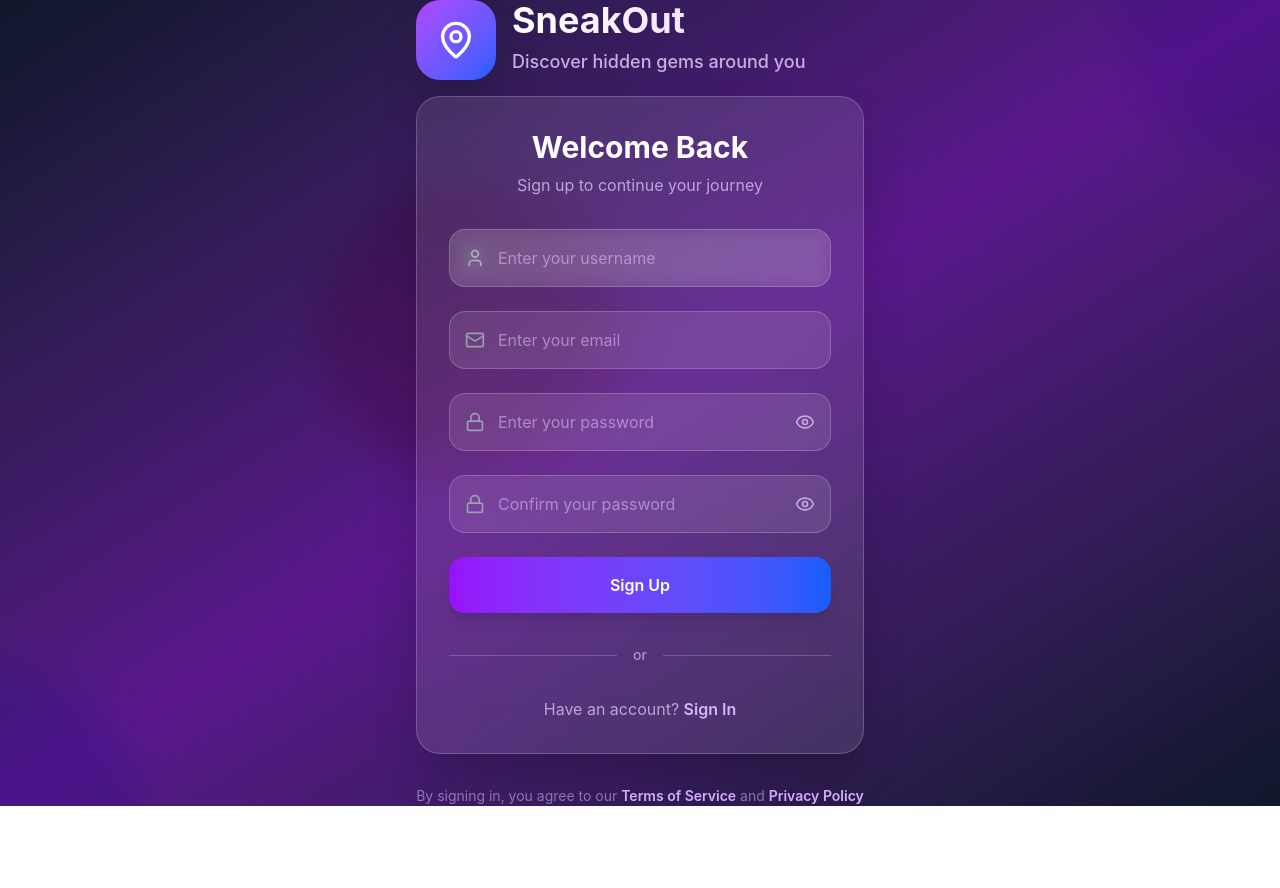
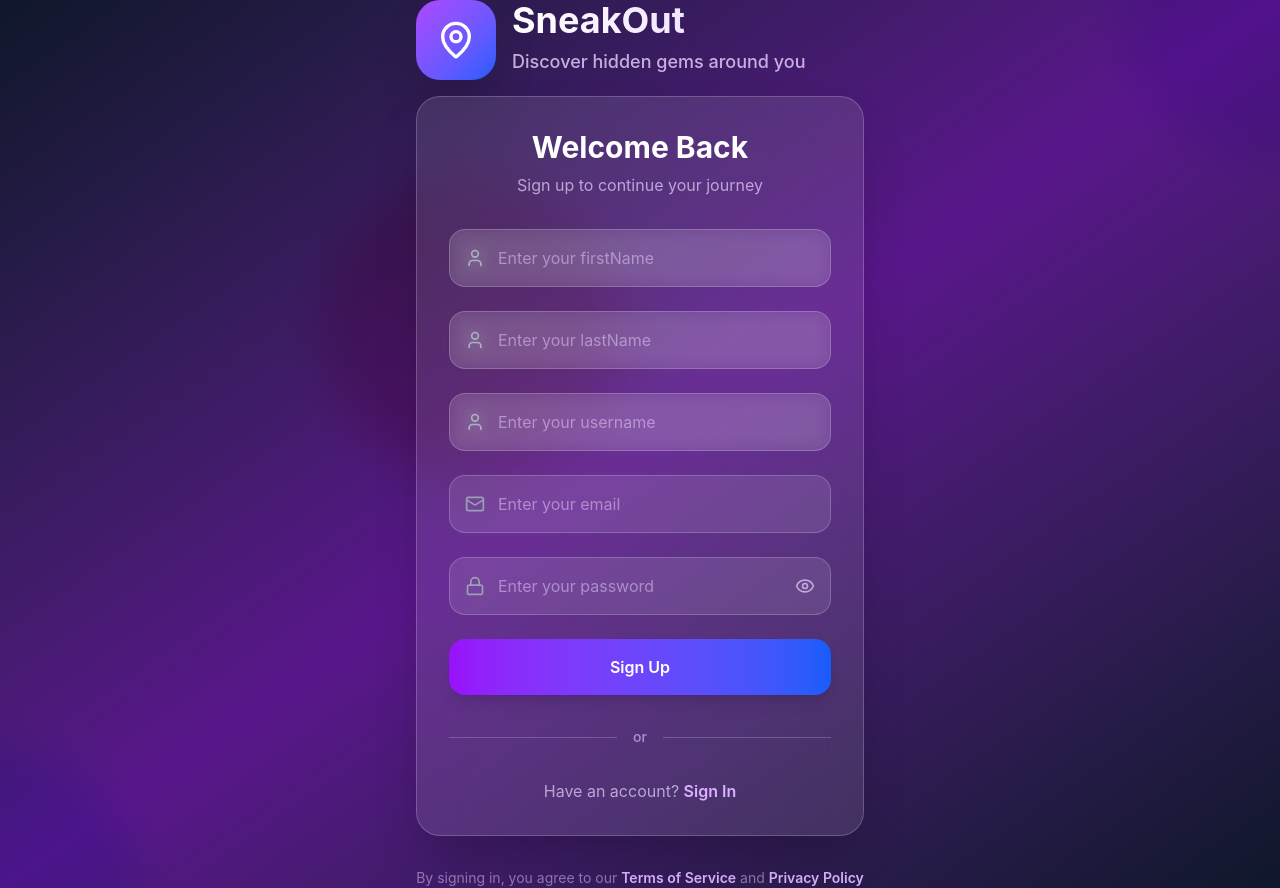
Before and after one commit to ANIKETHPAWAR/SneakOut, a React (Vite) app in the folder client/: page /Register in a window 1280 px wide. Before the commit the page ends 806 px from the top, so only its background shows below. Built offline with nearby package versions, Linux system fonts and the light colour scheme; the HTML template or start-up script is replaced by a standard one.

Commit message:
Enhance Register component by adding first name and last name fields, and removing confirm password field. Update form validation and UI elements for improved user experience.

```diff
--- a/client/src/components/Register.jsx
+++ b/client/src/components/Register.jsx
@@ -7,10 +7,11 @@ import { Heading } from './heading';
 const Register = () => {
   // State for form fields
   const [formData, setFormData] = useState({
+   firstName:"",
+   lastName:"",
     username: '',
     email: '',
-    password: '',
-    confirmPassword: ''
+    password: ''
   });
   // focus field state
   const [focusedField, setFocusedField] = useState('');
@@ -56,7 +57,7 @@ const Register = () => {
     else if (!/^[^@\s]+@[^@\s]+\.[^@\s]+$/.test(formData.email)) newErrors.email = 'Invalid email';
     if (!formData.password) newErrors.password = 'Password is required';
     else if (formData.password.length < 6) newErrors.password = 'Password must be at least 6 characters';
-    if (formData.password !== formData.confirmPassword) newErrors.confirmPassword = 'Passwords do not match';
+
     return newErrors;
   };
 
@@ -96,6 +97,45 @@ const Register = () => {
           {success && <p className="text-green-400 text-xs text-center">{success}</p>}
 
           <form onSubmit={handleSubmit} className="space-y-6">
+         {/*  firstName */}
+         <div className="relative group">
+              <div className={`absolute inset-y-0 left-0 pl-4 flex items-center pointer-events-none transition-all duration-300 ${
+                focusedField === 'firstName' ? 'text-purple-400' : 'text-gray-400'
+              }`}>
+                <User className="h-5 w-5" />
+              </div>
+              <input
+                type="text"
+                name="firstName"
+                value={formData.firstName}
+                onChange={handleChange}
+                onFocus={() => setFocusedField('firstName')}
+                onBlur={() => setFocusedField('')}
+                placeholder="Enter your firstName"
+                className="w-full pl-12 pr-4 py-4 bg-white/10 border border-white/20 rounded-2xl focus:ring-2 focus:ring-purple-500 focus:border-transparent transition-all duration-300 outline-none text-white placeholder-purple-200/50 backdrop-blur-sm"
+                required
+              />
+              <div className="absolute inset-0 rounded-2xl bg-gradient-to-r from-purple-500/20 to-blue-500/20 opacity-0 group-hover:opacity-100 transition-opacity duration-300 -z-10"></div>
+            </div>
+            <div className="relative group">
+              <div className={`absolute inset-y-0 left-0 pl-4 flex items-center pointer-events-none transition-all duration-300 ${
+                focusedField === 'lastName' ? 'text-purple-400' : 'text-gray-400'
+              }`}>
+                <User className="h-5 w-5" />
+              </div>
+              <input
+                type="text"
+                name="lastName"
+                value={formData.lastName}
+                onChange={handleChange}
+                onFocus={() => setFocusedField('username')}
+                onBlur={() => setFocusedField('')}
+                placeholder="Enter your lastName"
+                className="w-full pl-12 pr-4 py-4 bg-white/10 border border-white/20 rounded-2xl focus:ring-2 focus:ring-purple-500 focus:border-transparent transition-all duration-300 outline-none text-white placeholder-purple-200/50 backdrop-blur-sm"
+                required
+              />
+              <div className="absolute inset-0 rounded-2xl bg-gradient-to-r from-purple-500/20 to-blue-500/20 opacity-0 group-hover:opacity-100 transition-opacity duration-300 -z-10"></div>
+            </div>
             {/* Username Field */}
             <div className="relative group">
               <div className={`absolute inset-y-0 left-0 pl-4 flex items-center pointer-events-none transition-all duration-300 ${
@@ -156,28 +196,6 @@ const Register = () => {
               </button>
             </div>
 
-            {/* Confirm Password Field */}
-            <div className="relative">
-              <div className="absolute inset-y-0 left-0 pl-4 flex items-center pointer-events-none">
-                <Lock className="h-5 w-5 text-gray-400" />
-              </div>
-              <input
-                type={showConfirm ? 'text' : 'password'}
-                name="confirmPassword"
-                value={formData.confirmPassword}
-                onChange={handleChange}
-                placeholder="Confirm your password"
-                className="w-full pl-12 pr-12 py-4 bg-white/10 border border-white/20 rounded-2xl focus:ring-2 focus:ring-purple-500 text-white placeholder-purple-200/50"
-                required
-              />
-              <button
-                type="button"
-                onClick={() => setShowConfirm(!showConfirm)}
-                className="absolute inset-y-0 right-0 pr-4 flex items-center text-purple-200/70 hover:text-purple-300"
-              >
-                {showConfirm ? <EyeOff className="h-5 w-5" /> : <Eye className="h-5 w-5" />}
-              </button>
-            </div>
 
             {/* Forgot Password
             <div className="text-right">
```
